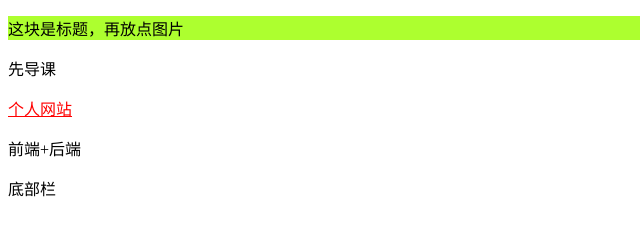
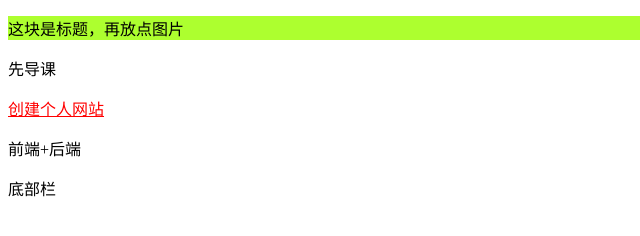
Before and after one commit to cluad/myFirstWebsite, a plain HTML site: page index.html in a window 1280 px wide. Shown: the full height of the page, 0-640 px from the left. Drawn offline with Linux system fonts and the light colour scheme.

Commit message:
初始调整

```diff
--- a/index.html
+++ b/index.html
@@ -11,7 +11,7 @@
     </div>
     <div>
         <p>先导课</p>
-        <a class="pred" href="./html css java.html">个人网站</a>
+        <a class="pred" href="./html css java.html">创建个人网站</a>
         <p>前端+后端</p>
     </div>
     <div>底部栏</div>
```
